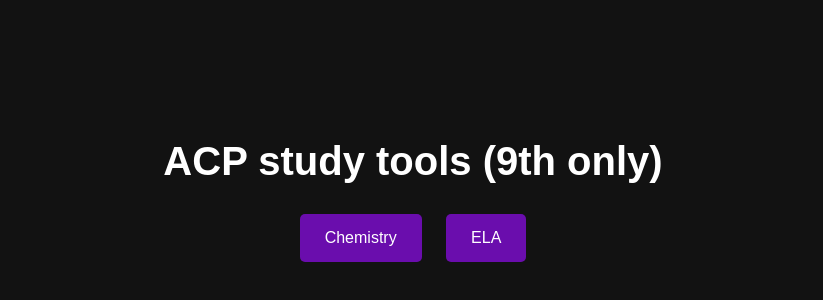
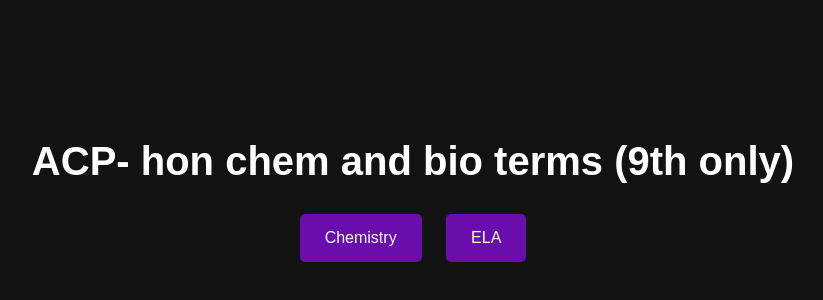
Before and after one commit to Frotoproto/study, a plain HTML site: page index.html in a window 1280 px wide. Shown: the part 216-516 px from the top of the page, without its empty margins (227-1050 px from the left). Drawn offline with Linux system fonts and the light colour scheme.

Commit message:
Update index.html

```diff
--- a/index.html
+++ b/index.html
@@ -52,7 +52,7 @@
 </head>
 <body>
     <div class="container">
-        <h1>ACP study tools (9th only)</h1>
+        <h1>ACP- hon chem and bio terms (9th only)</h1>
         <a href="chemistry.html" class="button">Chemistry</a>
         <a href="ela.html" class="button">ELA</a>
     </div>
```
